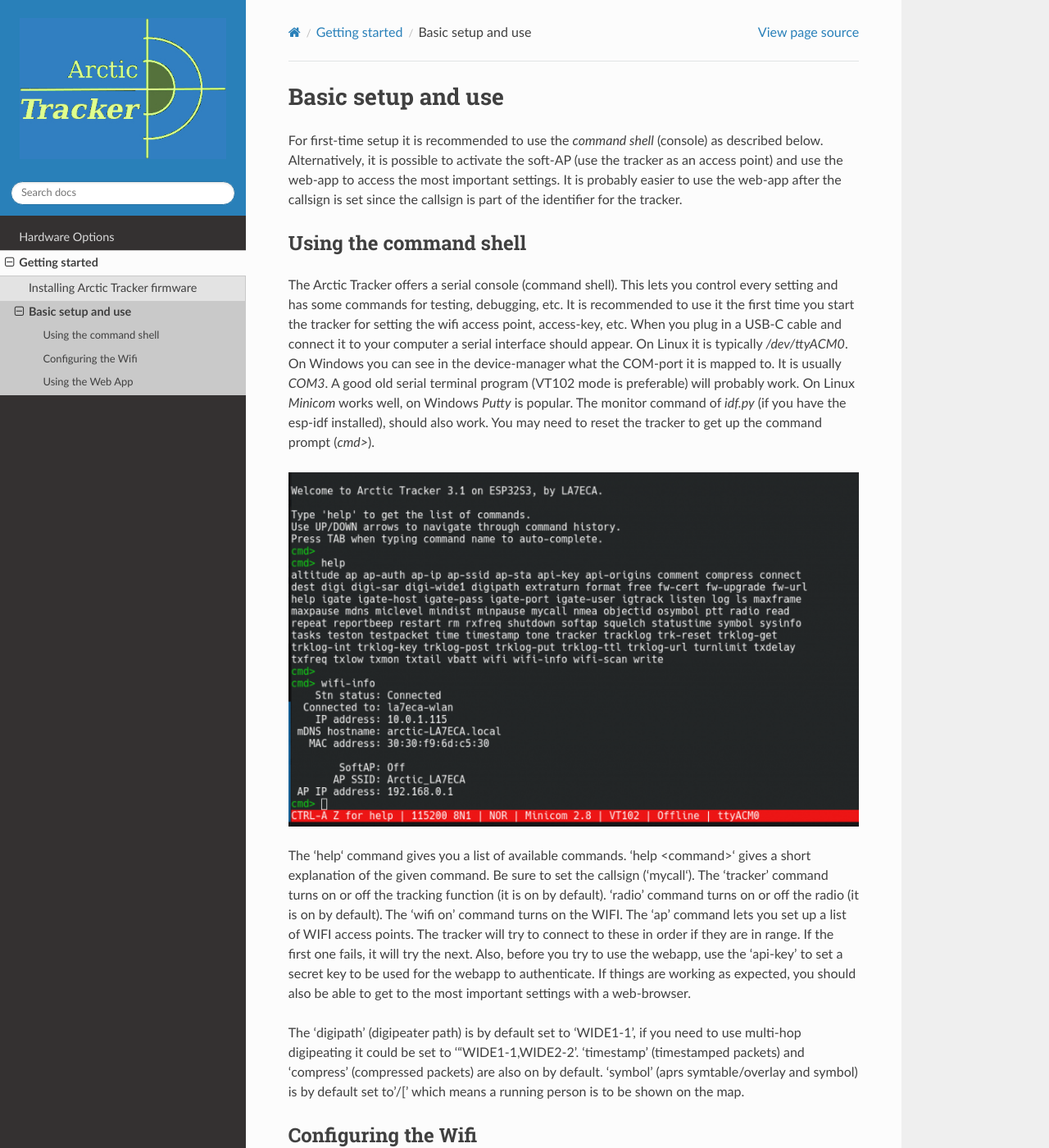
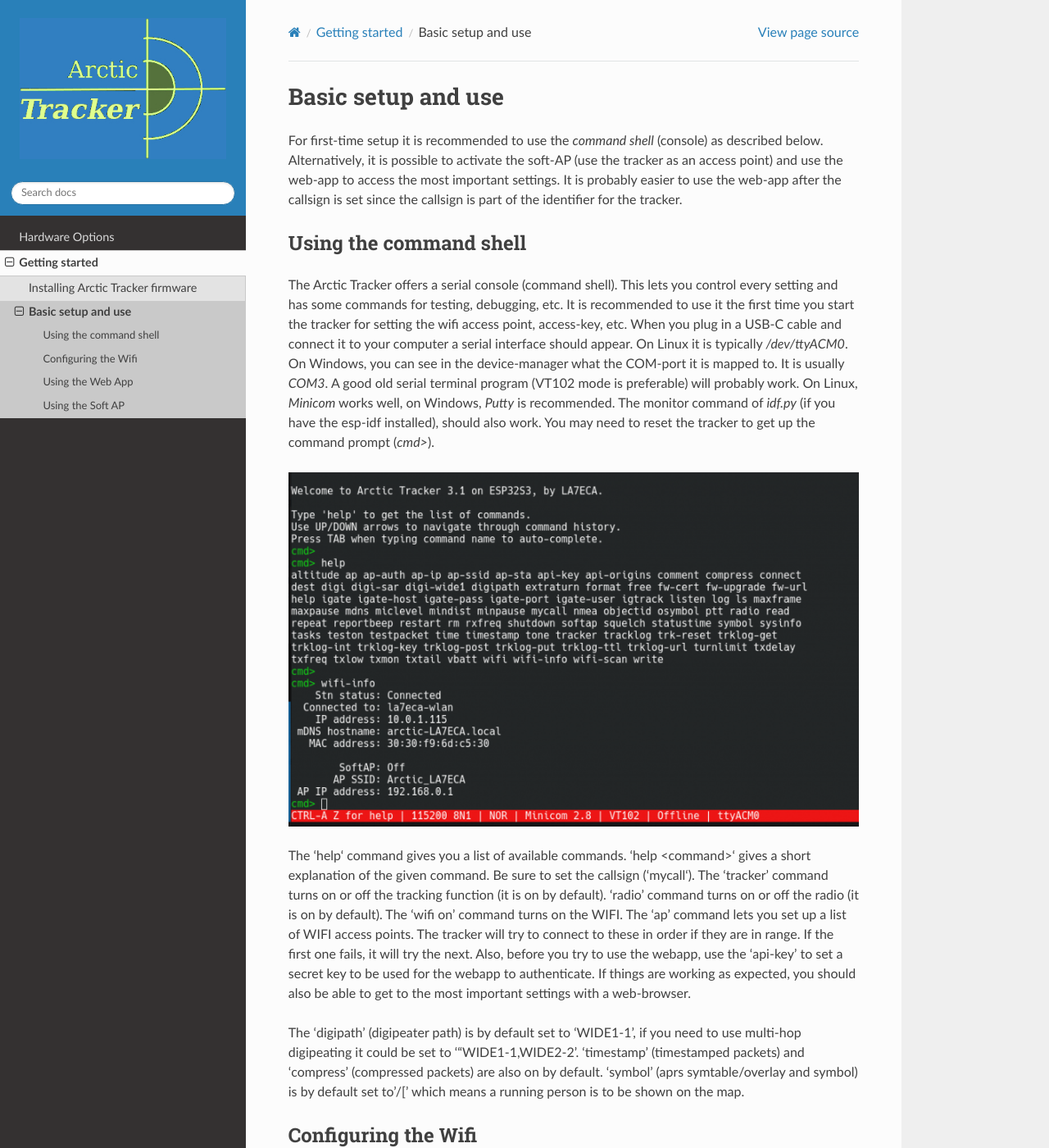
Before and after one commit to Hamlabs/ArcticTracker-docs, a Sphinx documentation site: the page built from docs/setup.rst, in a window 1280 px wide and 1400 px high. Shown: the whole window at 82% size. Built offline with Sphinx 7.4.7 and the Read the Docs theme 3.1.0, drawn with Linux system fonts in a browser that asks for light colours; pages that are not in the unit, such as notebooks, are missing from menus.

Commit message:
Update setup.rst

```diff
--- a/docs/setup.rst
+++ b/docs/setup.rst
@@ -6,7 +6,7 @@
 
 Using the command shell
 -----------------------
-The Arctic Tracker offers a serial console (command shell).  This lets you control every setting and has some commands for testing,  debugging, etc. It is recommended  to use it the first time you start the tracker for setting the wifi  access point, access-key, etc. When you plug in a USB-C cable and connect it to your computer a serial interface should appear. On Linux it is typically */dev/ttyACM0*. On Windows you can see in the device-manager what the COM-port it is mapped to. It is usually *COM3*. A good old serial terminal program (VT102 mode is preferable) will probably work. On Linux *Minicom* works well, on Windows *Putty* is popular. The monitor command of *idf.py* (if you have the esp-idf installed), should also work. You may need to reset the tracker to get up the command prompt (*cmd>*).
+The Arctic Tracker offers a serial console (command shell).  This lets you control every setting and has some commands for testing,  debugging, etc. It is recommended  to use it the first time you start the tracker for setting the wifi  access point, access-key, etc. When you plug in a USB-C cable and connect it to your computer a serial interface should appear. On Linux it is typically */dev/ttyACM0*. On Windows, you can see in the device-manager what the COM-port it is mapped to. It is usually *COM3*. A good old serial terminal program (VT102 mode is preferable) will probably work. On Linux, *Minicom* works well, on Windows, *Putty* is recommended. The monitor command of *idf.py* (if you have the esp-idf installed), should also work. You may need to reset the tracker to get up the command prompt (*cmd>*).
 
 .. image:: img/console.png
 
@@ -19,3 +19,6 @@
 
 Using the Web App
 -----------------
+
+Using the Soft AP
+-----------------
```
